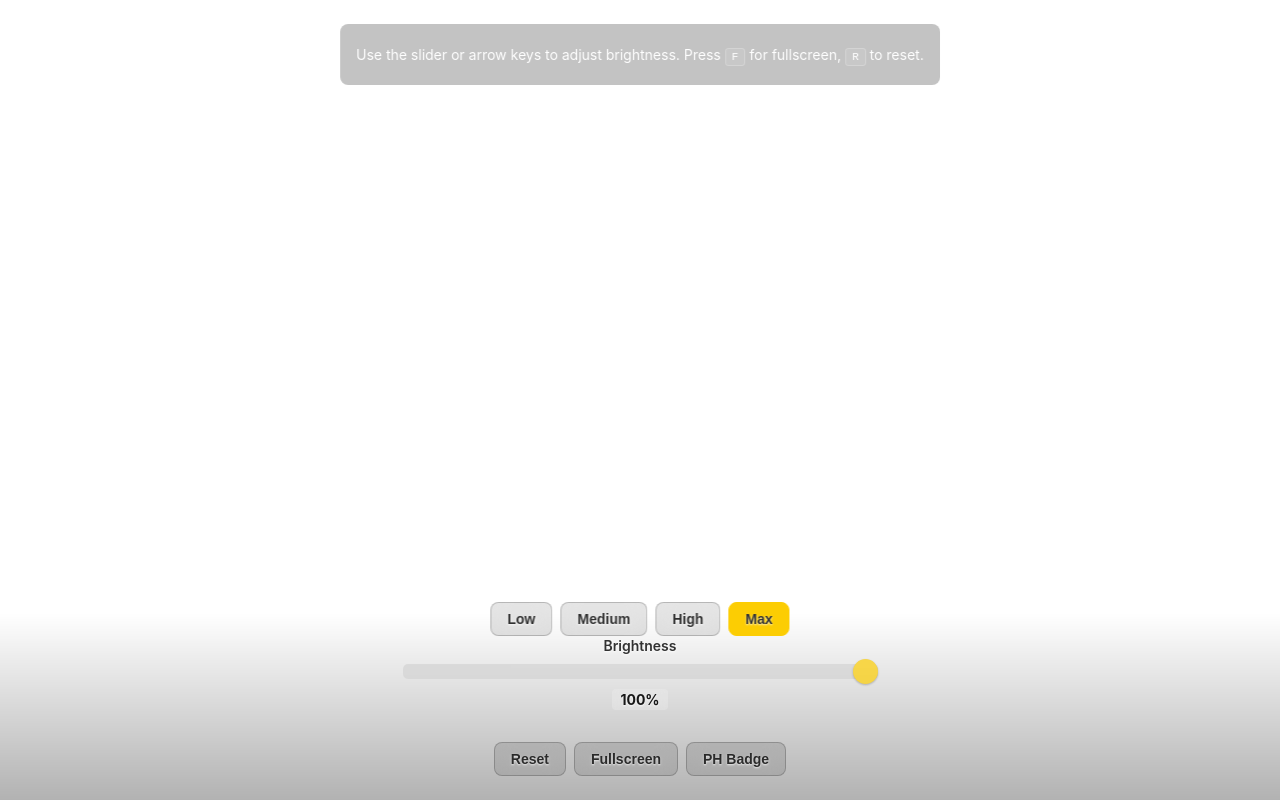
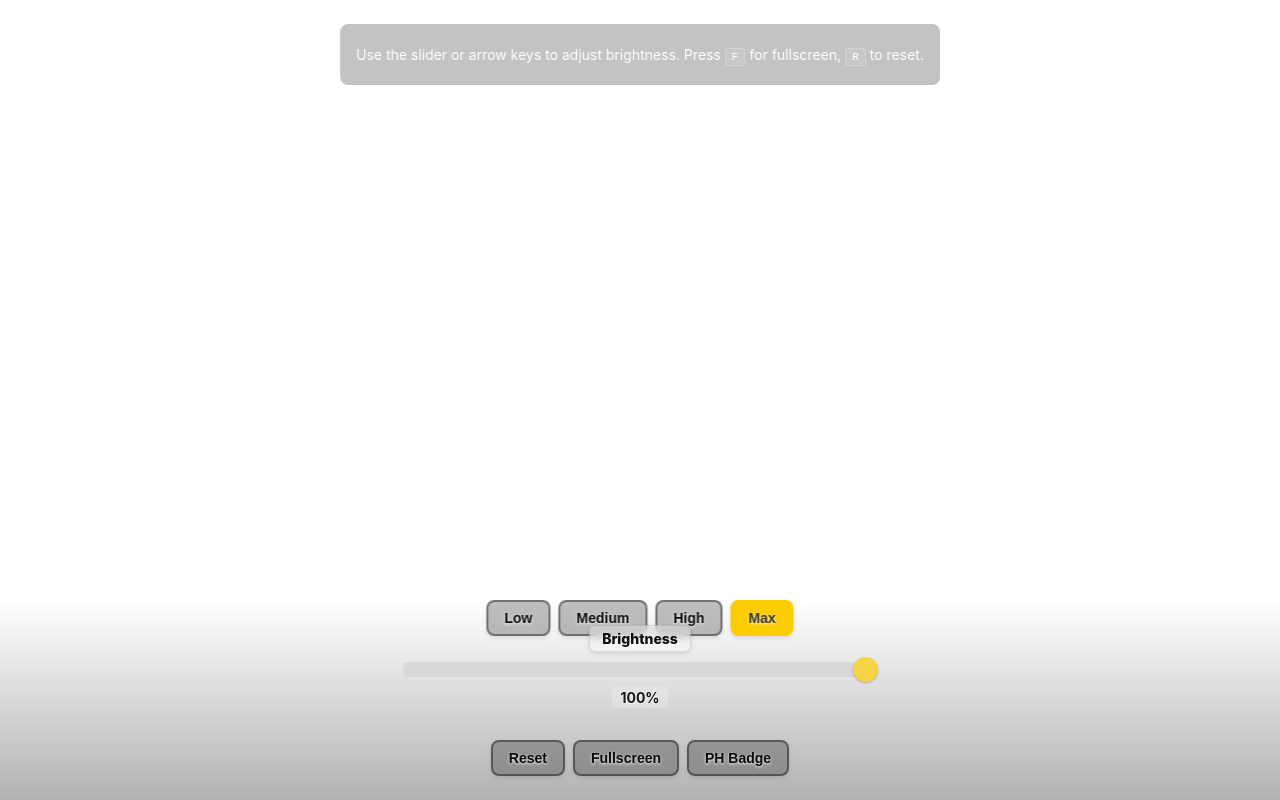
Before and after one commit to banastas/bright.supply, a website: page index.html in a window 1280 px wide. Drawn offline with Linux system fonts and the light colour scheme.

Commit message:
Update styles.css

```diff
--- a/styles.css
+++ b/styles.css
@@ -131,32 +131,35 @@ main {
 
 .preset-btn {
     padding: var(--spacing-sm) var(--spacing-md);
-    background: rgba(0, 0, 0, 0.1);
-    border: 1px solid rgba(0, 0, 0, 0.2);
+    background: rgba(0, 0, 0, 0.25);
+    border: 2px solid rgba(0, 0, 0, 0.4);
     border-radius: var(--border-radius-md);
-    color: rgba(0, 0, 0, 0.8);
+    color: rgba(0, 0, 0, 0.95);
     font-size: var(--font-size-small);
-    font-weight: 600;
+    font-weight: 700;
     cursor: pointer;
     transition: all var(--slider-transition);
     backdrop-filter: blur(10px);
     -webkit-backdrop-filter: blur(10px);
-    text-shadow: 0 1px 2px rgba(255, 255, 255, 0.8);
+    text-shadow: 0 1px 3px rgba(255, 255, 255, 0.9);
+    box-shadow: 0 2px 4px rgba(0, 0, 0, 0.1);
 }
 
 .preset-btn:hover {
-    background: rgba(0, 0, 0, 0.2);
-    color: rgba(0, 0, 0, 0.9);
+    background: rgba(0, 0, 0, 0.35);
+    color: rgba(0, 0, 0, 1);
     transform: translateY(-1px);
-    box-shadow: var(--shadow-sm);
-    text-shadow: 0 1px 3px rgba(255, 255, 255, 0.9);
+    box-shadow: 0 4px 8px rgba(0, 0, 0, 0.2);
+    text-shadow: 0 1px 3px rgba(255, 255, 255, 1);
+    border-color: rgba(0, 0, 0, 0.5);
 }
 
 .preset-btn:active {
-    background: rgba(0, 0, 0, 0.3);
+    background: rgba(0, 0, 0, 0.4);
     color: rgba(0, 0, 0, 1);
     transform: translateY(0);
     text-shadow: 0 1px 3px rgba(255, 255, 255, 1);
+    border-color: rgba(0, 0, 0, 0.6);
 }
 
 .preset-btn.active {
@@ -177,10 +180,17 @@ main {
 
 .slider-label {
     font-size: var(--font-size-small);
-    font-weight: 600;
+    font-weight: 800;
     margin-bottom: var(--spacing-sm);
-    color: rgba(0, 0, 0, 0.8);
-    text-shadow: 0 1px 2px rgba(255, 255, 255, 0.8);
+    color: rgba(0, 0, 0, 0.95);
+    text-shadow: 0 2px 4px rgba(255, 255, 255, 0.9);
+    background: rgba(255, 255, 255, 0.3);
+    padding: 4px 12px;
+    border-radius: 6px;
+    backdrop-filter: blur(5px);
+    -webkit-backdrop-filter: blur(5px);
+    border: 1px solid rgba(0, 0, 0, 0.1);
+    box-shadow: 0 2px 4px rgba(0, 0, 0, 0.1);
 }
 
 .slider {
@@ -261,32 +271,35 @@ main {
 
 .control-btn {
     padding: var(--spacing-sm) var(--spacing-md);
-    background: rgba(0, 0, 0, 0.1);
-    border: 1px solid rgba(0, 0, 0, 0.2);
+    background: rgba(0, 0, 0, 0.25);
+    border: 2px solid rgba(0, 0, 0, 0.4);
     border-radius: var(--border-radius-md);
-    color: rgba(0, 0, 0, 0.8);
+    color: rgba(0, 0, 0, 0.95);
     font-size: var(--font-size-small);
-    font-weight: 600;
+    font-weight: 700;
     cursor: pointer;
     transition: all var(--slider-transition);
     backdrop-filter: blur(10px);
     -webkit-backdrop-filter: blur(10px);
-    text-shadow: 0 1px 2px rgba(255, 255, 255, 0.8);
+    text-shadow: 0 1px 3px rgba(255, 255, 255, 0.9);
+    box-shadow: 0 2px 4px rgba(0, 0, 0, 0.1);
 }
 
 .control-btn:hover {
-    background: rgba(0, 0, 0, 0.2);
-    color: rgba(0, 0, 0, 0.9);
+    background: rgba(0, 0, 0, 0.35);
+    color: rgba(0, 0, 0, 1);
     transform: translateY(-1px);
-    box-shadow: var(--shadow-sm);
-    text-shadow: 0 1px 3px rgba(255, 255, 255, 0.9);
+    box-shadow: 0 4px 8px rgba(0, 0, 0, 0.2);
+    text-shadow: 0 1px 3px rgba(255, 255, 255, 1);
+    border-color: rgba(0, 0, 0, 0.5);
 }
 
 .control-btn:active {
-    background: rgba(0, 0, 0, 0.3);
+    background: rgba(0, 0, 0, 0.4);
     color: rgba(0, 0, 0, 1);
     transform: translateY(0);
     text-shadow: 0 1px 3px rgba(255, 255, 255, 1);
+    border-color: rgba(0, 0, 0, 0.6);
 }
 
 /* Instructions */
```
